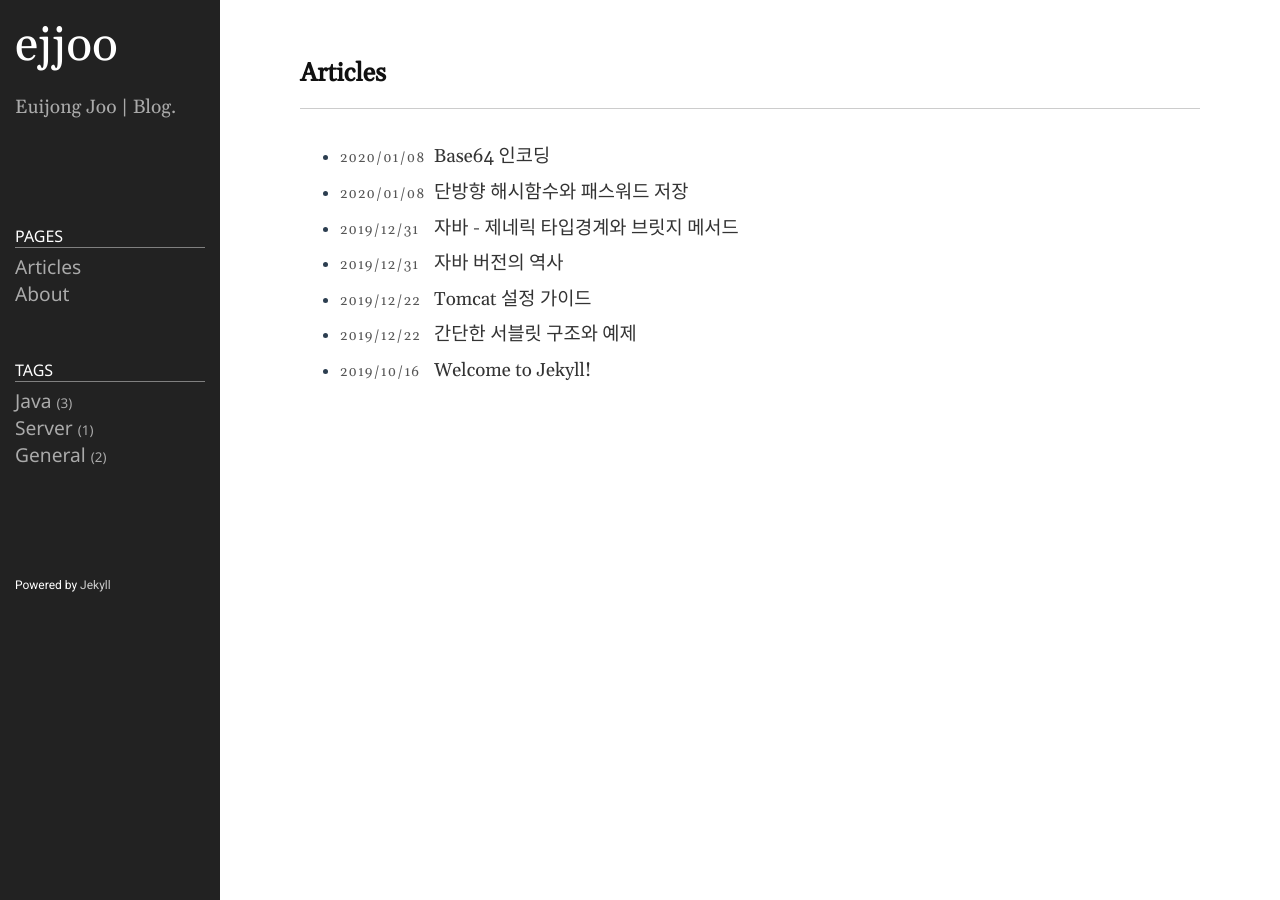
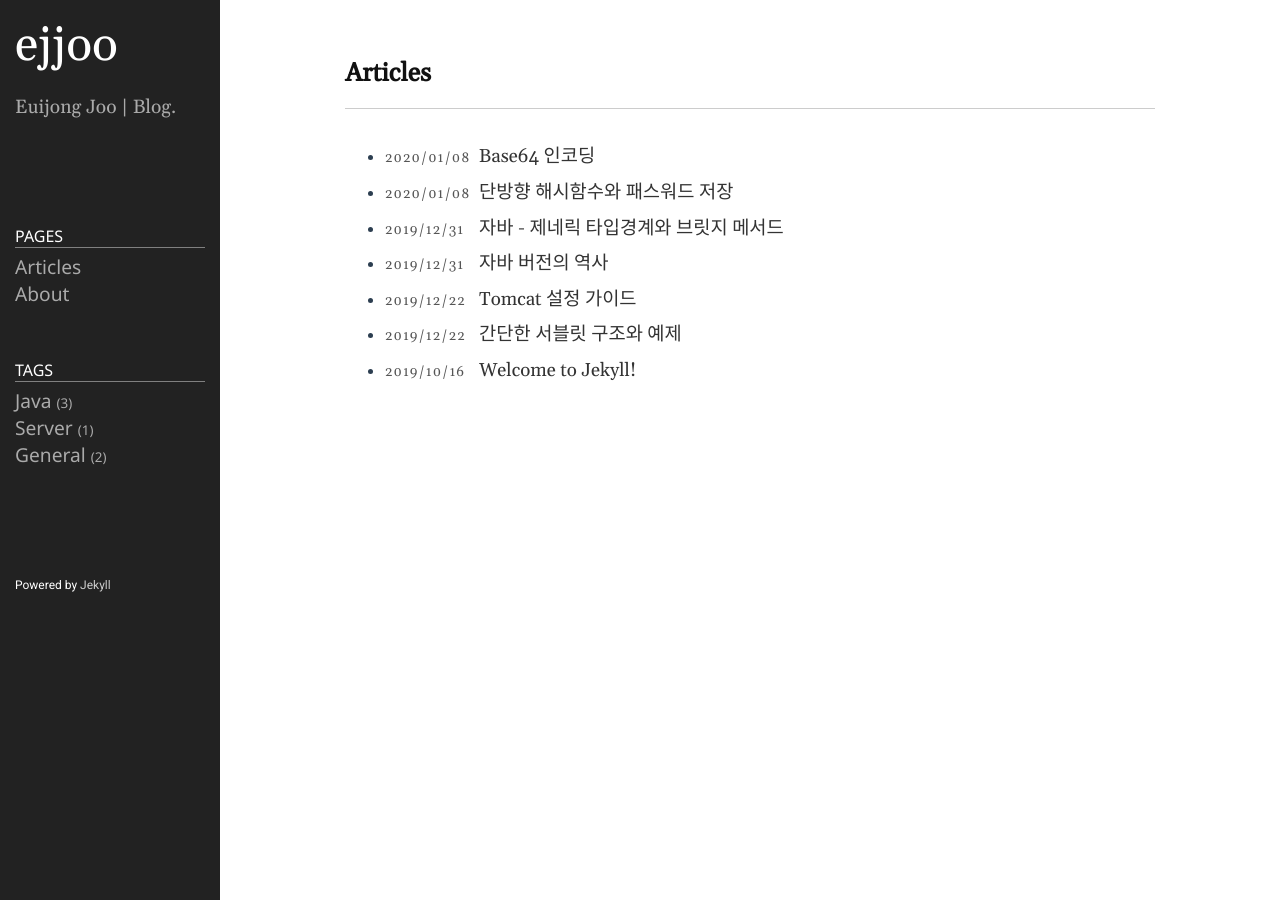
Before and after one commit to ejjoo/ejjoo.github.io, a Jekyll site: the page built from index.markdown, in a window 1280 px wide. Built offline with Jekyll 4.4.1, drawn with Linux system fonts in a browser that asks for light colours.

Commit message:
content layout center align and limit max width as 1000px

```diff
--- a/_includes/default.html
+++ b/_includes/default.html
@@ -9,9 +9,12 @@
 		<div class="sidebar">
 			{% include sidebar.html %}
 		</div>
-		<div class="content">
-			{{ content }}
+		<div class="content-wrapper">
+			<div class="content">
+				{{ content }}
+			</div>
 		</div>
+		<div class="right-space"></div>
 	</div>
   </body>
 </html>
--- a/public/css/style.css
+++ b/public/css/style.css
@@ -81,14 +81,19 @@ code {
 .container {
 	min-height: 100%;
 	display: flex;
+	flex-flow: row nowrap;
 	justify-content: space-between;
-	flex-flow: row nowrap;
+}
+
+.content-wrapper {
+	flex: 1 1 auto;
+	padding: 0px 30px;
 }
 
 .content {
-	/*margin-left: 180px;*/
-	flex: 1 1 auto;
-	padding: 0px 30px;
+	margin-left: auto;
+	margin-right: auto;
+	max-width: 900px;
 }
 
 .sidebar {
@@ -300,7 +305,7 @@ footer {
 		line-height: 1.5;
 	}
 
-	.content {
+	.content-wrapper {
 		padding: 0px;
 	}
 	.container {
```
